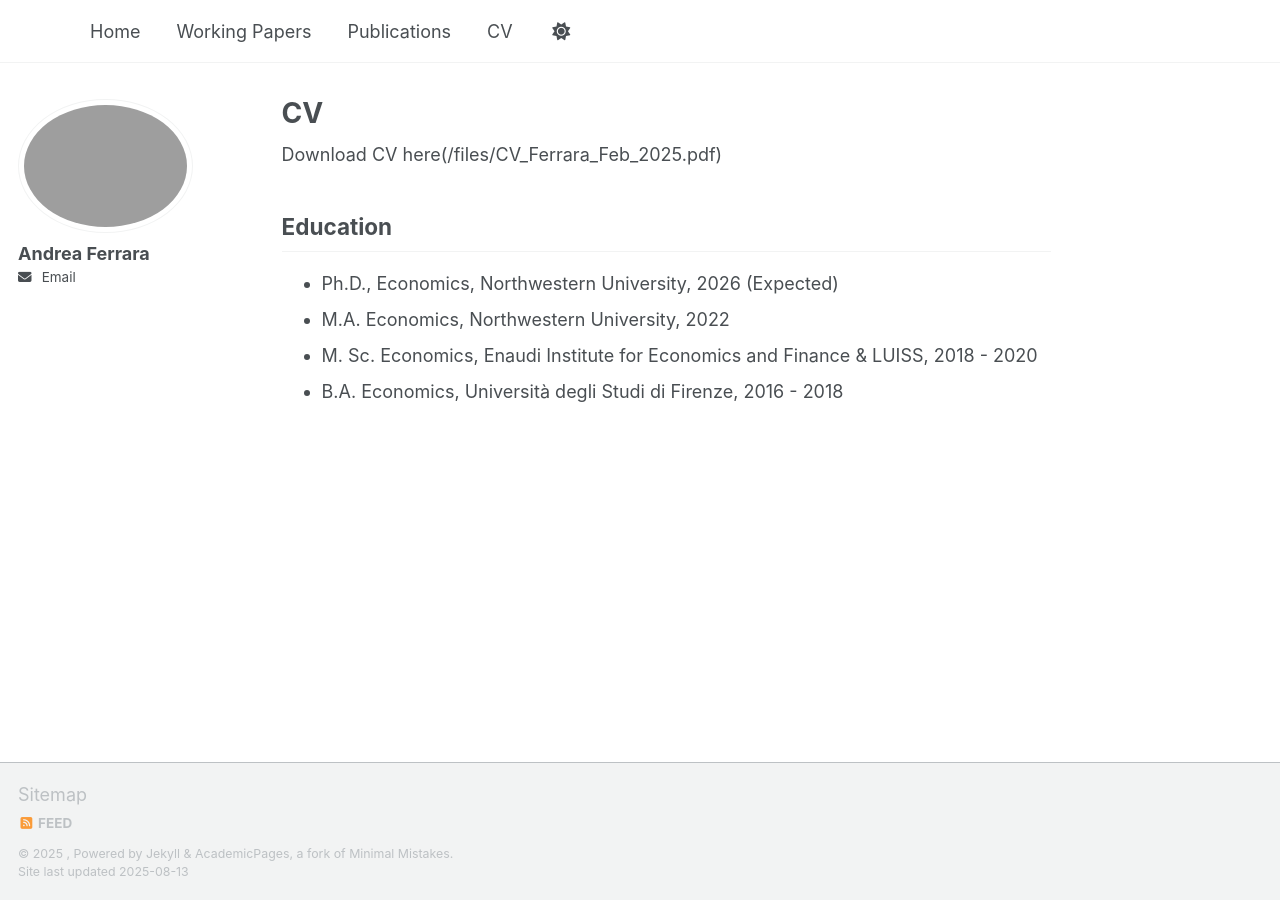
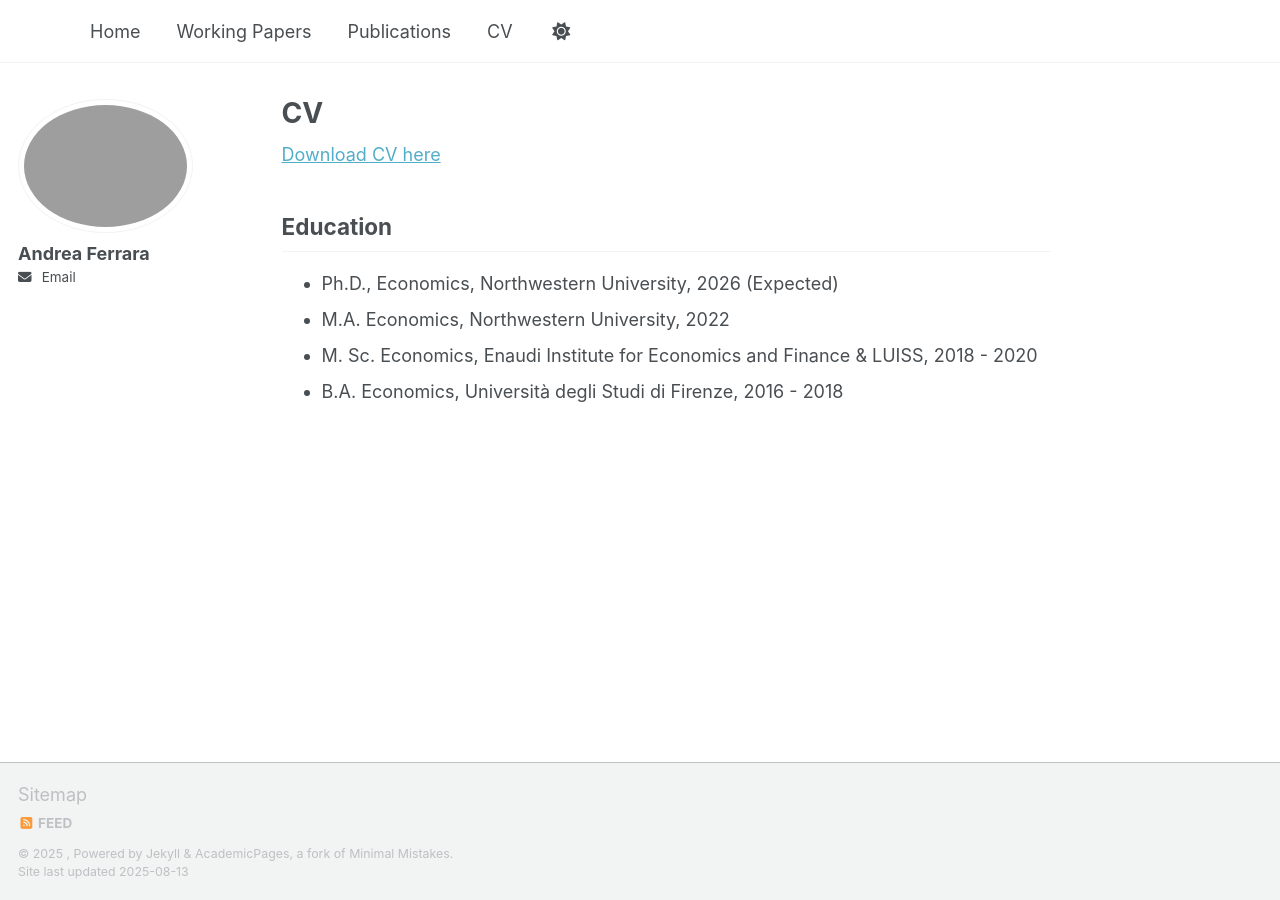
Before and after one commit to AndreaFerrara1997/AndreaFerrara1997.github.io, a Jekyll site: the page built from _pages/cv.md, in a window 1280 px wide. Built offline with Jekyll 4.4.1, drawn with Linux system fonts in a browser that asks for light colours; a script that is not in the unit is left out.

Commit message:
Update cv.md

```diff
--- a/_pages/cv.md
+++ b/_pages/cv.md
@@ -5,7 +5,7 @@ permalink: /cv/
 author_profile: true
 ---
 
-Download CV here(/files/CV_Ferrara_Feb_2025.pdf)
+[Download CV here](/files/CV_Ferrara_Feb_2025.pdf)
 
 ## Education
 - Ph.D., Economics, Northwestern University, 2026 (Expected)
```
